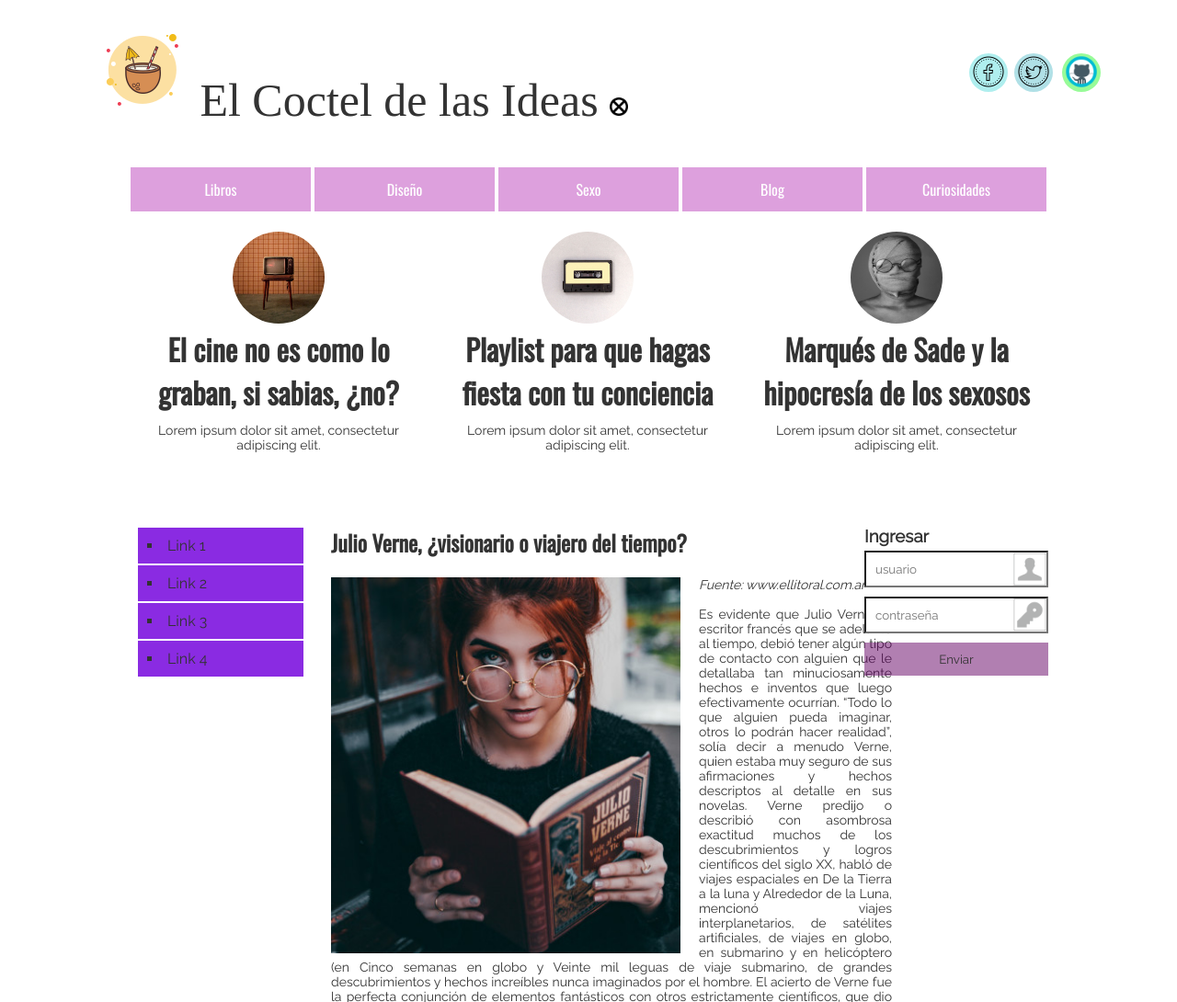
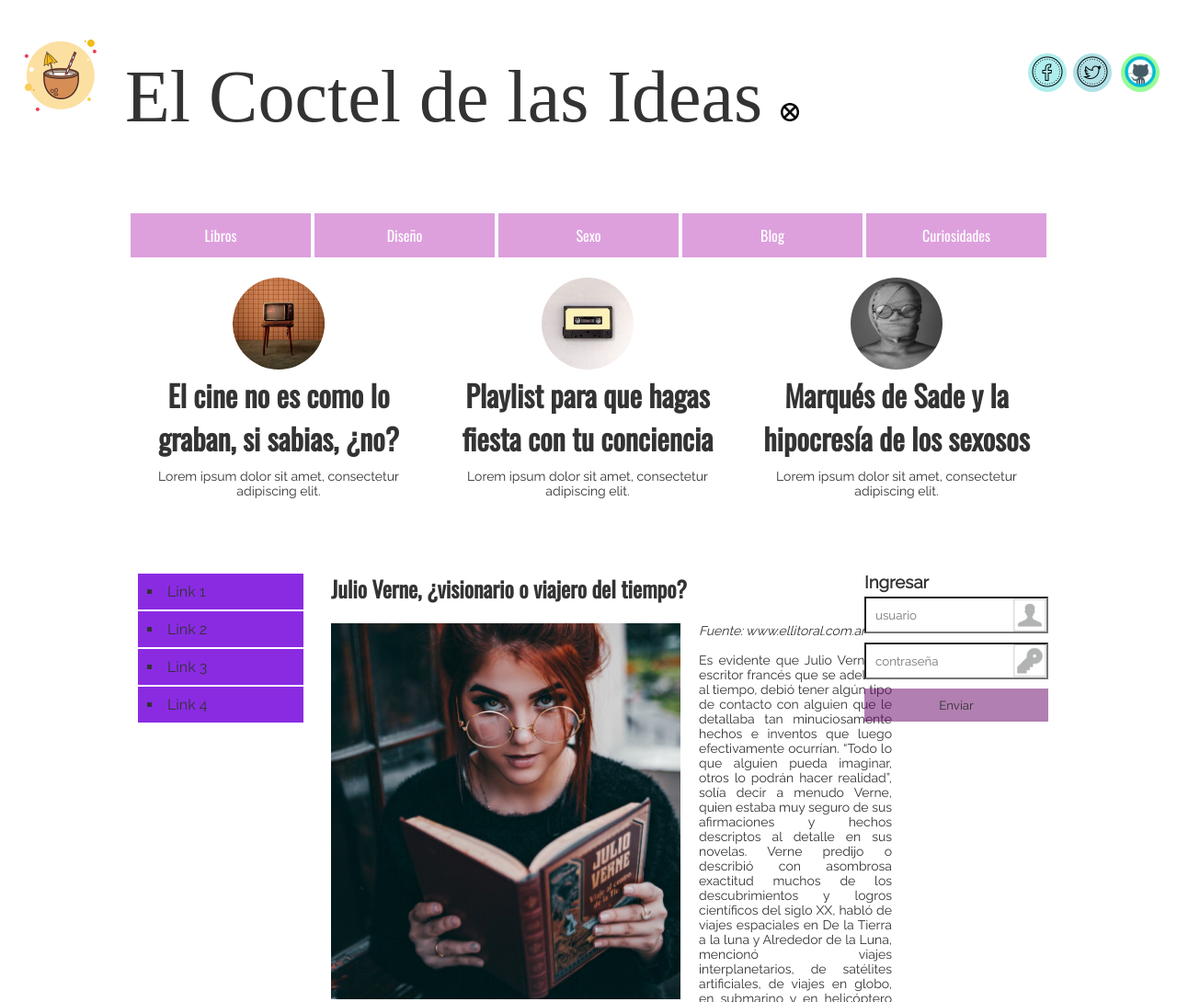
Before and after one commit to eli-triniguerrero/cocteldeideas, a plain HTML site: page docs/index.html in a window 1280 px wide. Shown: the top 1090 px of the page at 92% size. Drawn offline with nearby package versions, Linux system fonts and the light colour scheme; files whose address does not match are found by name; a web font is replaced by a local one.

Commit message:
cambiando medidas de pixeles a rem

```diff
--- a/docs/css/style.css
+++ b/docs/css/style.css
@@ -21,20 +21,20 @@ font-family: 'Raleway', sans-serif; */
 .header {
     position: relative;
     margin: 1rem auto;
-    width: 90vw;
-    height: 150px;
+    width: 100%;
+    height:25vh ; /*150px*/
     /* background: purple; */
 }
 #logo {
     position: absolute;
-    top: 10px;
-    left: 30px;
-    width: 600px;
-    height: 60px;
+    top: 1rem; /*10px*/
+    left: 1rem; /*30px*/
+    /* width: 600px; */
+    /* height: 60px; */
     font-family: 'Zhi Mang Xing';
-    font-size: 50px;
+    font-size: 5rem; /*50px*/
     text-align: center;
-    line-height: 60px;
+    line-height: 4rem; /*60px */
 }
 .social {
     position: absolute;
@@ -219,7 +219,7 @@ aside#box-der input[type="submit"] {
 /* FOOTER */
 footer{
 	position:relative;
-	margin:300px auto;
+	margin:200px auto;
 	width:1000px;
 	height:70px;
 	background:rgba(100,0,255,1);
```
